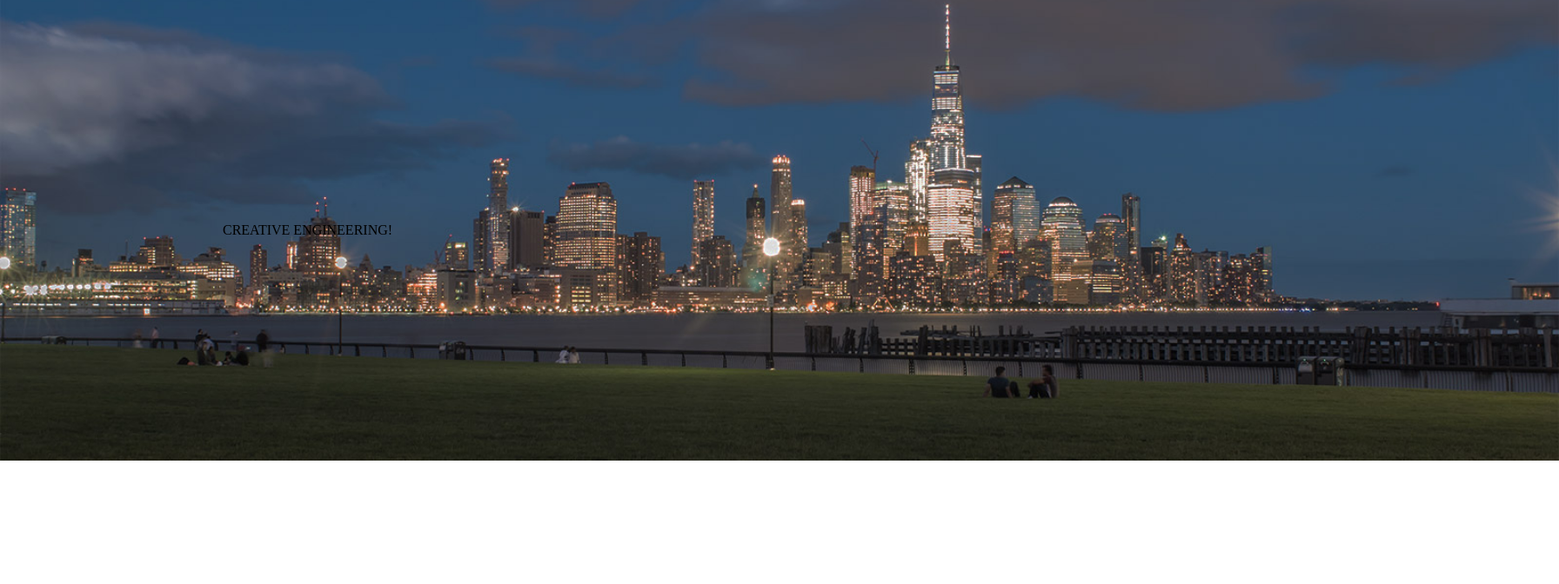
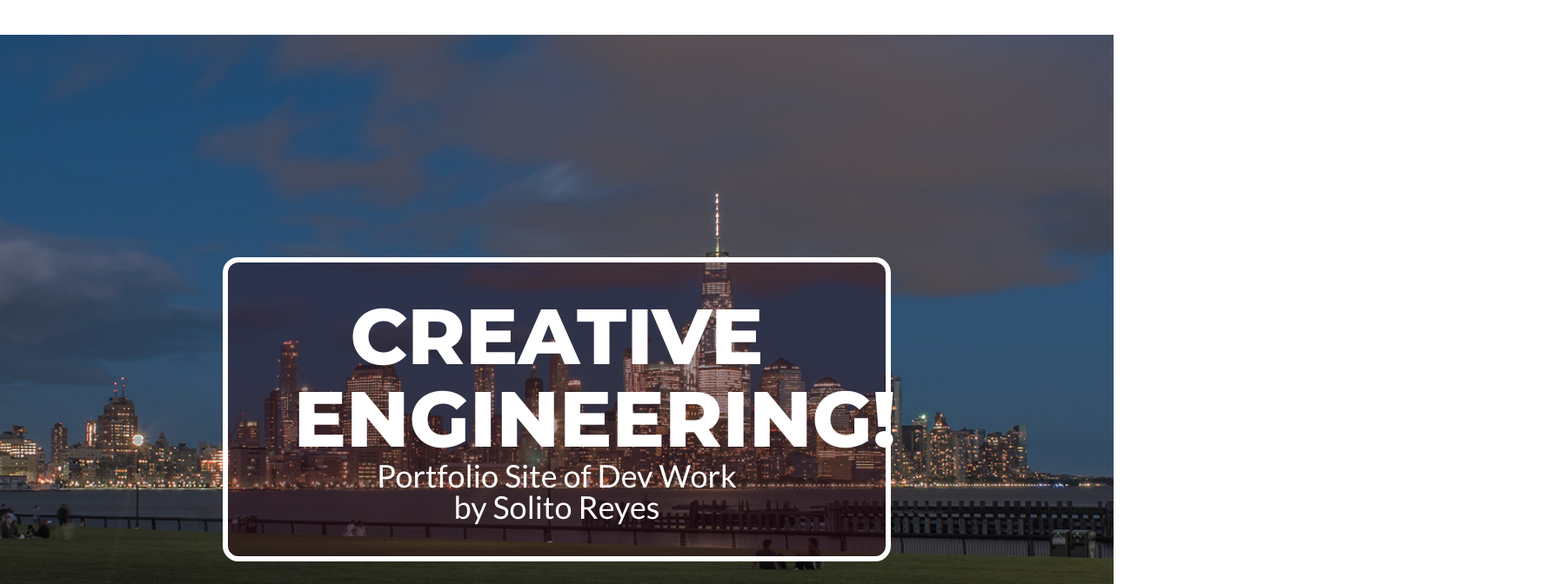
Before and after one commit to solitonyc/solito-portfolio, a React (Create React App) app: page / in a window 1280 px wide. Shown: the top 672 px of the page at 87% size, 1792 px wide, since content can reach past the window. Built offline with nearby package versions, Linux system fonts and the light colour scheme.

Commit message:
implement home page content and styling

```diff
--- a/src/components/Home.js
+++ b/src/components/Home.js
@@ -11,7 +11,8 @@ export default class Home extends Component {
             <div className="home_section" id="main">
                 <div style={style} className='home_section_background'>
                     <div className="home_section_content_container">
-                        <div className='home_container_title'>CREATIVE ENGINEERING!</div>
+                        <div className='home_title'>CREATIVE ENGINEERING!</div>
+                        <div className='home_subtitle'>Portfolio Site of Dev Work<br /> by Solito Reyes</div>
                    </div>
                 </div>
             </div>
--- a/src/components/home.css
+++ b/src/components/home.css
@@ -1,3 +1,21 @@
+@import url('https://fonts.googleapis.com/css?family=Montserrat:800&display=swap');
+@import url('https://fonts.googleapis.com/css?family=Lato&display=swap');
+
+.home_section {
+    display: flex;
+    align-content: center;
+    flex-direction: row;
+    flex-wrap: wrap;
+    justify-content: center;
+    align-items: center;
+    align-self: center;
+    align-content: stretch;
+    height: 100%;
+    width: 100%;
+    background-color: rgb(37, 31, 31);
+    margin-top: 40px;
+}
+
 .home_section_background {
     width: 100%;
     padding: 20%;
@@ -6,3 +24,38 @@
     background-size: cover;
     position: relative;
 }
+
+.home_section_content_container {
+    display: flex;
+    flex-direction: row;
+    flex-wrap: wrap;
+    justify-content: space-evenly;
+    align-items: center;
+    align-self: center;
+    align-content: center;
+    max-width: 1200px;
+    margin: 0 auto;
+    padding: 5% 0;
+    border-radius: 18px;
+    border: white 6px solid;
+    background-color: rgba(43, 5, 16, 0.4)
+}
+
+.home_title {
+    font-family: 'Montserrat', sans-serif;;
+    color: rgb(255, 255, 255);
+    font-size: 90px;
+    line-height: 105%;
+    text-align: center;
+    max-width: 80%;
+}
+
+.home_subtitle {
+    font-family: 'Lato', sans-serif;
+    line-height: 1;
+    color: white;
+    font-size: 36px;
+    width: 70%;
+    text-align: center;
+    margin: 0 auto;
+}
```
